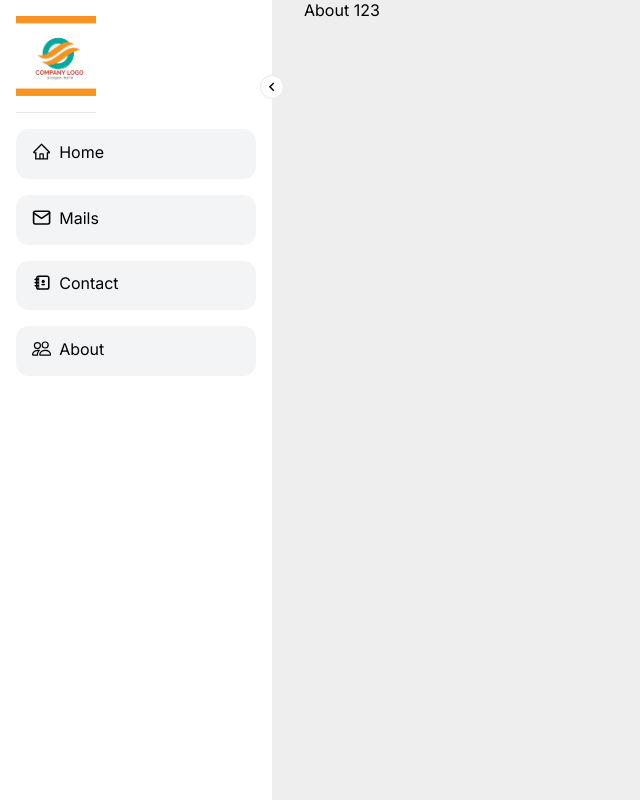
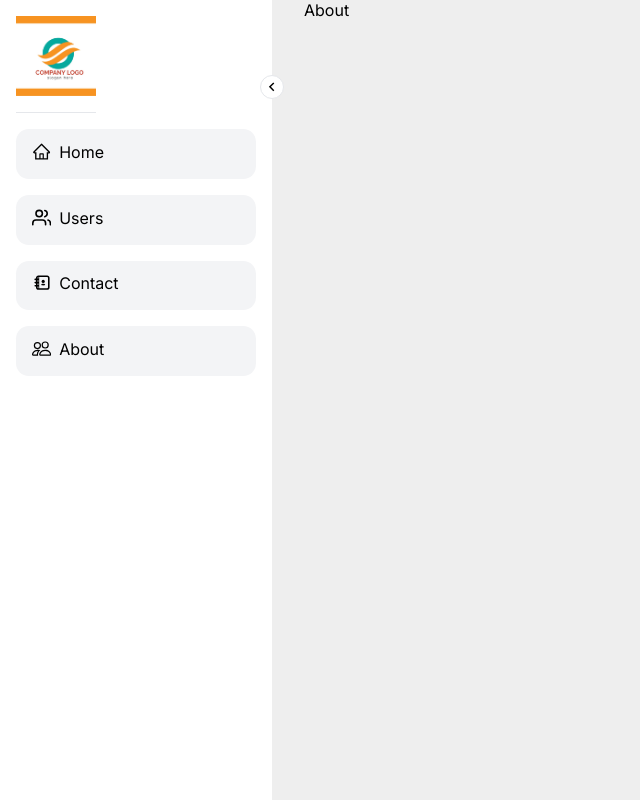
Before and after one commit to dev-sandeepsingh/next-demo, a Next.js app: page /about in a window 1280 px wide. Shown: the whole page, without its empty margins (0-640 px from the left). Built offline with nearby package versions, Linux system fonts and the light colour scheme.

Commit message:
Added about us and contact pages

```diff
--- a/src/app/about/page.tsx
+++ b/src/app/about/page.tsx
@@ -4,7 +4,7 @@ import SideNavBar from '../components/sideNavBar'
 export default function Home() {
     return (
         <div>
-            About 123
+            About
         </div>
     )
 }
--- a/src/app/components/sideNavBar.tsx
+++ b/src/app/components/sideNavBar.tsx
@@ -1,9 +1,10 @@
-import React from 'react'
+'use client'
+import React, {useState} from 'react'
 import Link from "next/link";
 import { AiOutlineHome } from "react-icons/ai";
 import { BsPeople } from "react-icons/bs";
 import { TiContacts } from "react-icons/ti";
-import { FiMail } from "react-icons/fi";
+import {FiMail, FiUsers} from "react-icons/fi";
 import { MdKeyboardArrowLeft, MdKeyboardArrowRight, MdOutlineKeyboardArrowLeft } from "react-icons/md";
 import Image from "next/image";
 
@@ -14,9 +15,9 @@ const sidebarItems = [
         icon: AiOutlineHome,
     },
     {
-        name: "Mails",
-        href: "/mails",
-        icon: FiMail,
+        name: "Users",
+        href: "/users",
+        icon: FiUsers,
     },
     {
         name: "Contact",
@@ -30,12 +31,16 @@ const sidebarItems = [
     },
 ];
 export default function SideNavBar(){
+    const [isCollapsedSidebar, setIsCollapsedSidebar]= useState<boolean>(false);
+    const toggleSidebarCollapsedHandler=() =>{
+        setIsCollapsedSidebar((prev)=> !prev);
+    }
     return (
         <div className="sidebar__wrapper">
-            <button className="btn">
+            <button className="btn" onClick={toggleSidebarCollapsedHandler}>
                <MdOutlineKeyboardArrowLeft/>
             </button>
-          <aside className="sidebar">
+          <aside className="sidebar" data-collapse={isCollapsedSidebar}>
         <div className="sidebar__top">
             <Image src={"/logo.jpg"} width={80} height={80} className={"sidebar_logo"} alt={"logo"}/>
         </div>
```
Also changed, not shown: src/app/page.tsx (+6 -7 lines).
